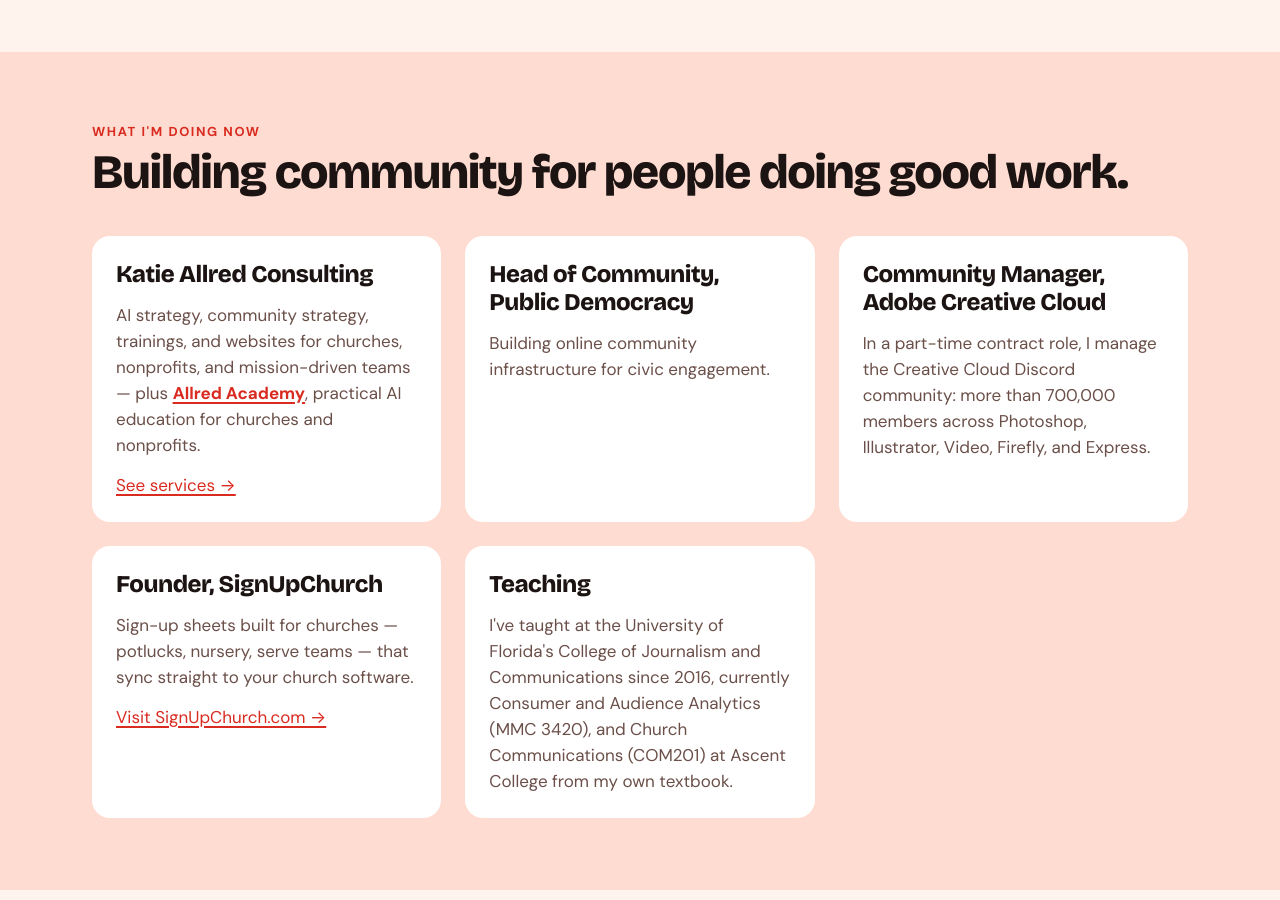
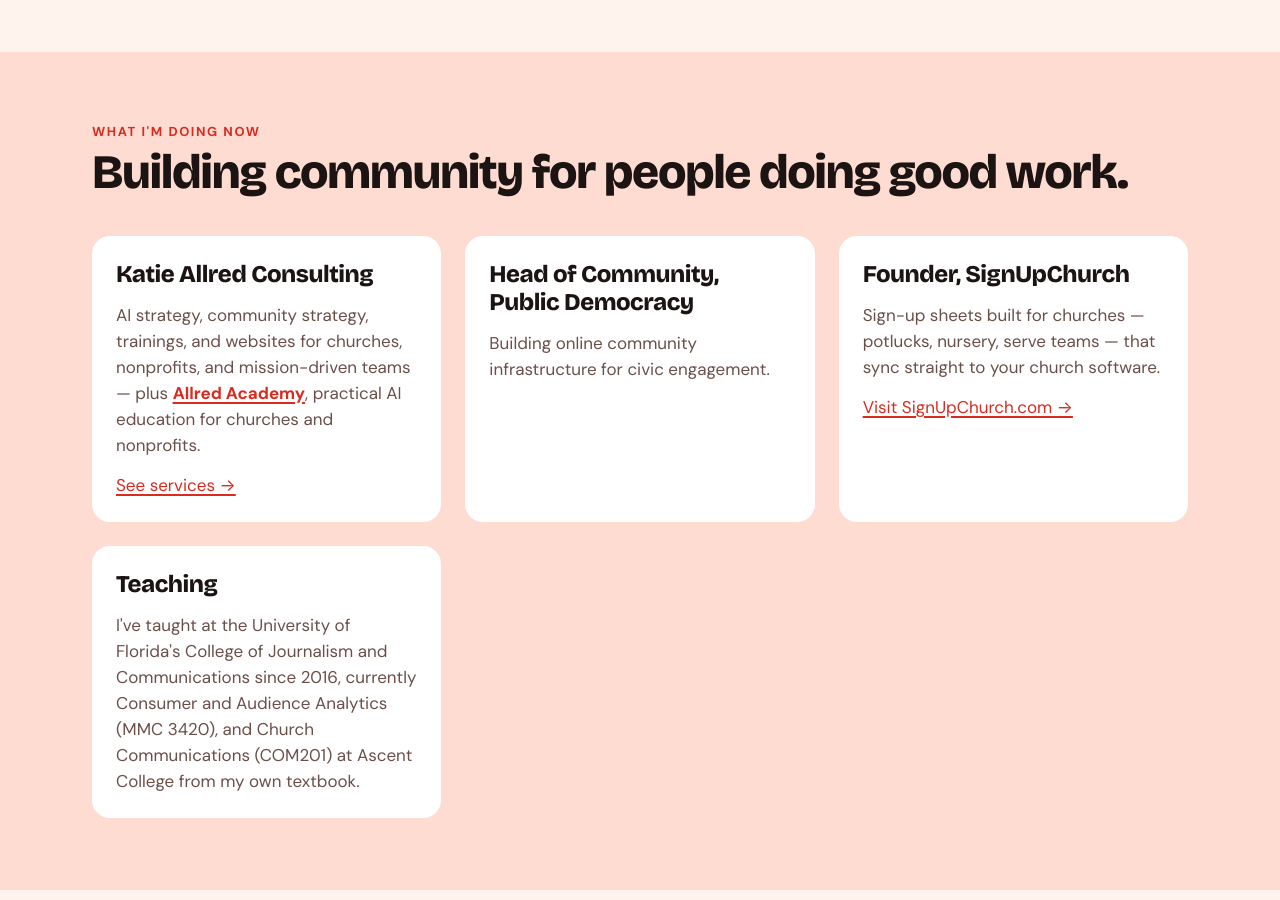
Before and after one commit to katiejallred/personal, a Jekyll site: the page built from pages/about.html, in a window 1280 px wide and 900 px high, scrolled down 1558 px. Built offline with Jekyll 4.4.1, drawn with Linux system fonts in a browser that asks for light colours; some web fonts are replaced.

Commit message:
Remove the Adobe Creative Cloud card from About
"What I'm doing now" keeps Katie Allred Consulting, Public Democracy,
SignUpChurch and Teaching.

Co-Authored-By: Claude Opus 5.5 <noreply@anthropic.com>
Claude-Session: https://claude.ai/code/session_012tpWpsArA3Efrqr1T8GJVJ

```diff
--- a/pages/about.html
+++ b/pages/about.html
@@ -69,10 +69,6 @@ schema_books: true # Book structured data for _data/books.yml
       <li class="card">
         <h3>Head of Community, Public Democracy</h3>
         <p>Building online community infrastructure for civic engagement.</p>
-      </li>
-      <li class="card">
-        <h3>Community Manager, Adobe Creative Cloud</h3>
-        <p>In a part-time contract role, I manage the Creative Cloud Discord community: more than 700,000 members across Photoshop, Illustrator, Video, Firefly, and Express.</p>
       </li>
       <li class="card">
         <h3>Founder, SignUpChurch</h3>
```
